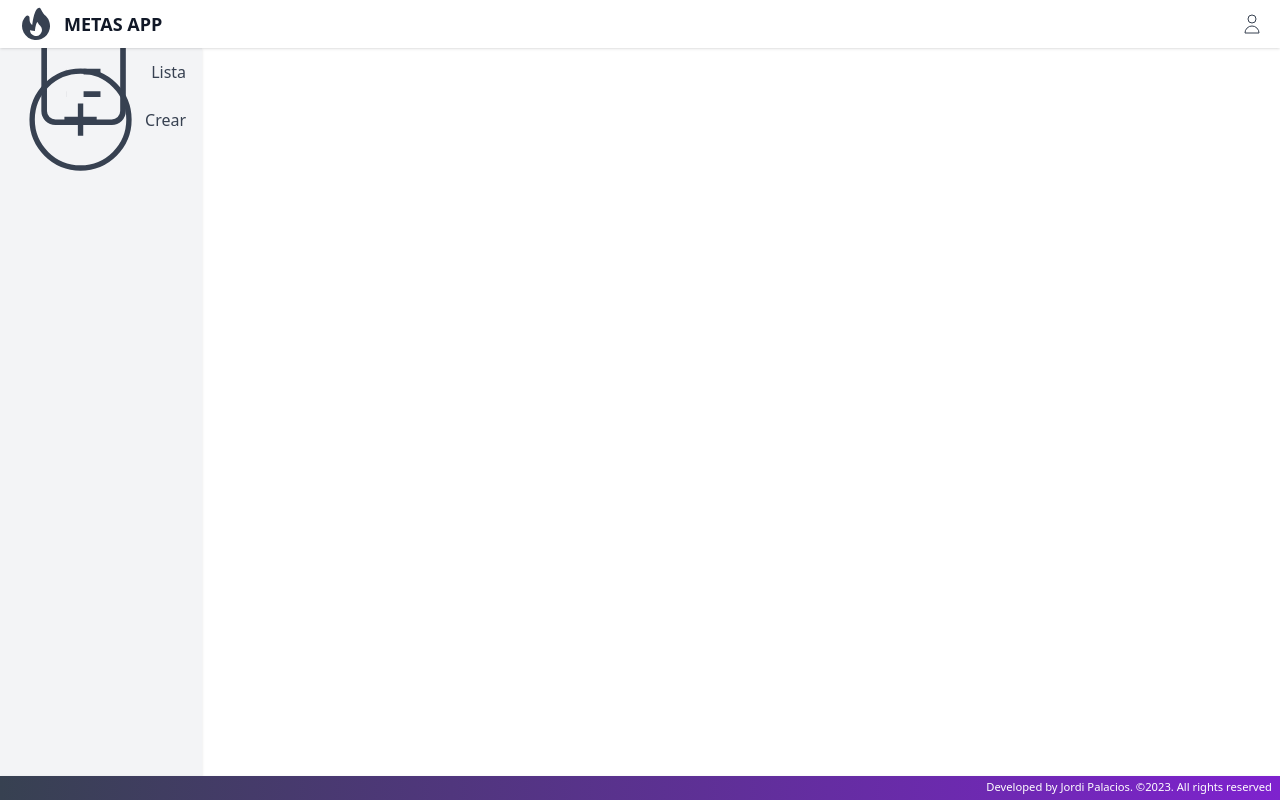
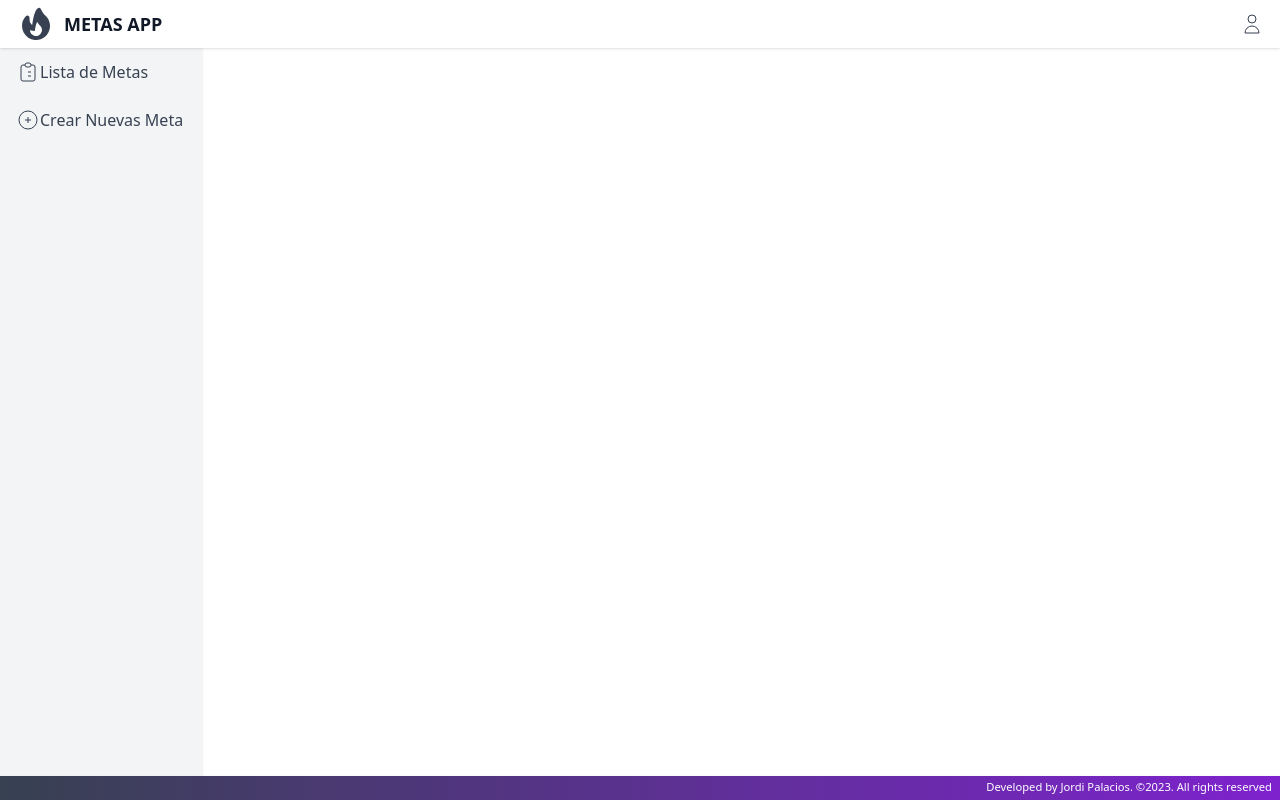
Before and after one commit to JordiPalacios/GoalsAPP, a React (Create React App) app: page / in a window 1280 px wide. Built offline with nearby package versions, Linux system fonts and the light colour scheme.

Commit message:
UpdateInterface AsideMain

```diff
--- a/src/components/header.js
+++ b/src/components/header.js
@@ -1,17 +1,17 @@
 import './header.css';
-import { ReactComponent as Logo } from '../img/logo.svg';
-import { ReactComponent as Profile } from '../img/profile.svg';
+import { ReactComponent as LogoSVG } from '../img/logo.svg';
+import { ReactComponent as ProfileSVG } from '../img/profile.svg';
 
 export function Header () {
     return (
         <header className= "header">
             <div className="container" >
-                <Logo className="logo"/>
+                <LogoSVG className="logo"/>
                 <a href="/" className='tittle'>Metas App</a>
             </div>
             <nav>
                 <a href="/profile" className="vincle">
-                    <Profile className="icon"/>
+                    <ProfileSVG className="icon"/>
                 </a>
             </nav>
         </header>
--- a/src/components/main.js
+++ b/src/components/main.js
@@ -1,6 +1,7 @@
 import '../components/main.css';
-import { ReactComponent as List } from '../img/lista.svg';
-import { ReactComponent as New } from '../img/nueva.svg';
+import '../components/vincle.css';
+import { ReactComponent as ListSVG } from '../img/lista.svg';
+import { ReactComponent as NewSVG } from '../img/nueva.svg';
 import Vincle from './vincle';
 
 
@@ -8,11 +9,11 @@ export function Main ({children}) {
     return (
         <div className='mainPage'>
             <aside className='aside'>
-                <Vincle href="/lista" text="Lista">
-                    <List />
+                <Vincle href="/lista" text="Lista de Metas">
+                    <ListSVG className='icon'/>
                 </Vincle>
-                <Vincle href="/create" text="Crear">
-                    <New />
+                <Vincle href="/create" text="Crear Nuevas Meta">
+                    <NewSVG className='icon'/>
                 </Vincle>
             </aside>
             <main className='mainContent'>
```
Also changed, not shown: src/components/vincle.css (added).
